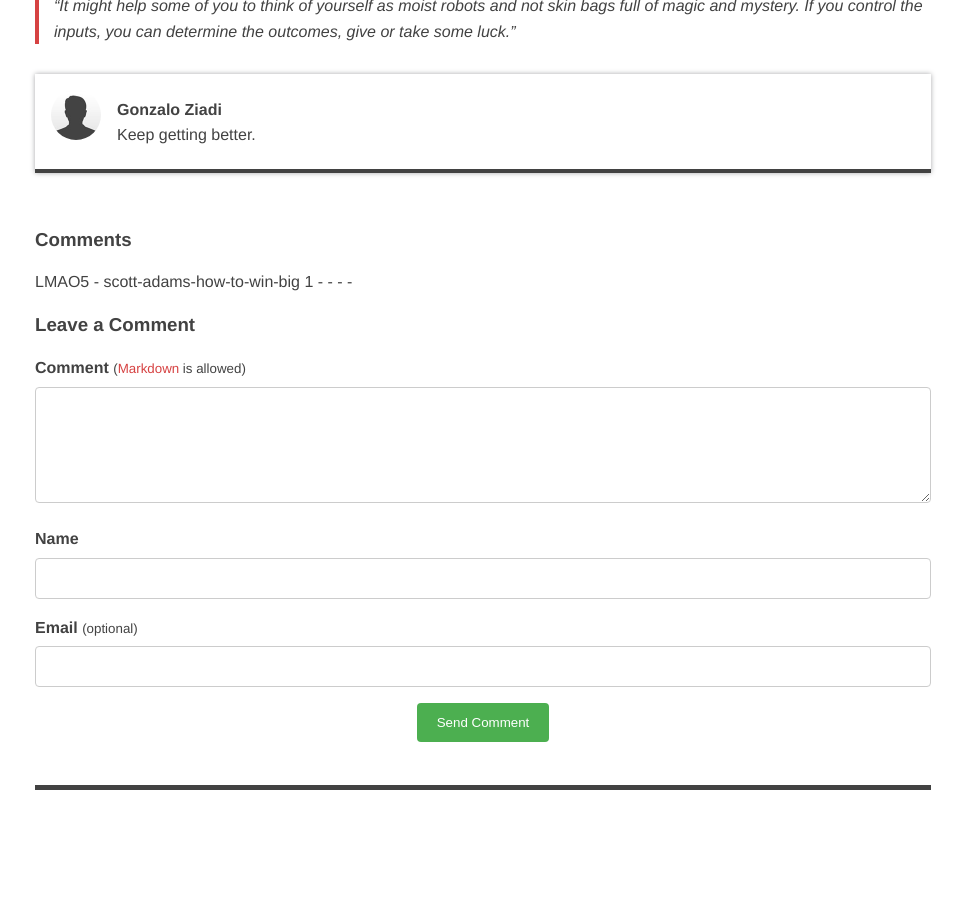
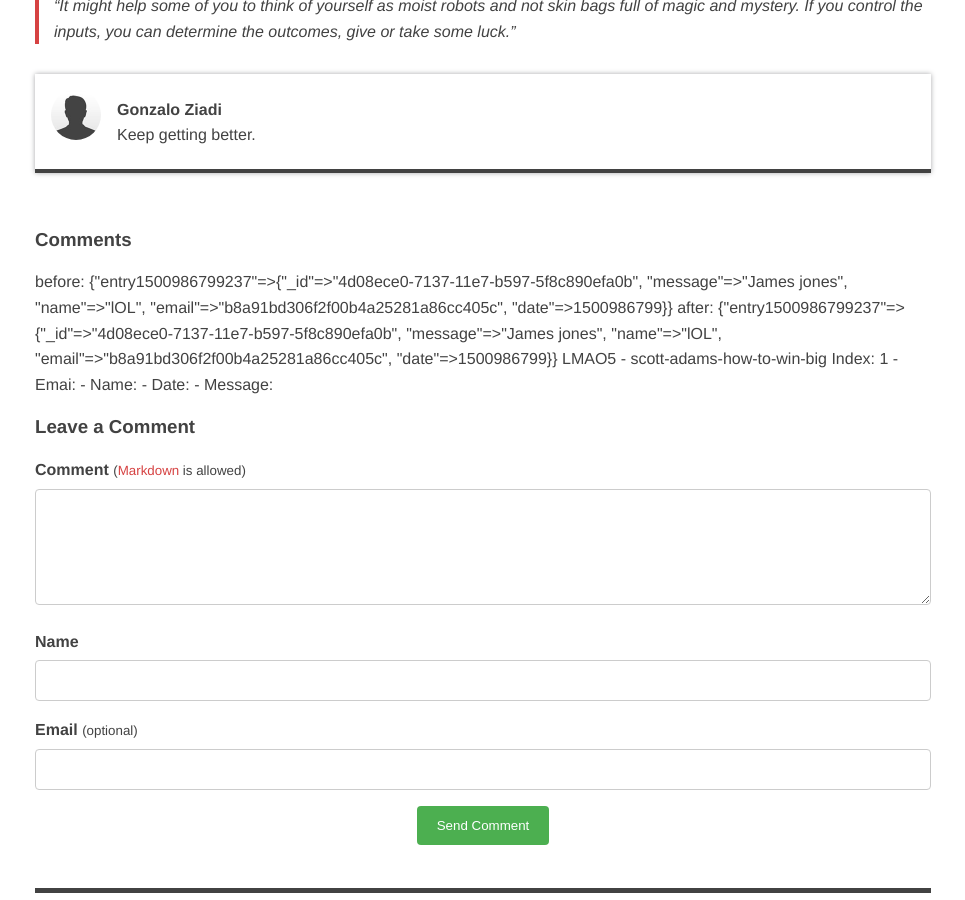
Before and after one commit to frankiecd86/windespair, a Jekyll site: the page built from _posts/2017-04-04-scott-adams-how-to-win-big.md, in a window 1280 px wide and 900 px high, scrolled down 2527 px. Shown: the whole window, without its empty margins (157-1122 px from the left). Built offline with Jekyll 4.4.1, drawn with Linux system fonts in a browser that asks for light colours; before the commit the page ends 3325 px from its top, so only the background shows below that.

Commit message:
Debugging comments

```diff
--- a/_includes/comments.html
+++ b/_includes/comments.html
@@ -7,6 +7,8 @@
           <h3>{% if site.data.comments[page.slug].size > 1 %}{{ site.data.comments[page.slug] | size | append: ' ' }}{% endif %}Comments</h3>
         </header>
         {% assign comments = site.data.comments[page.slug] %}
+        before: {{site.data.comments[page.slug]}}
+        after: {{site.data.comments.[page.slug]}}
         {% for comment in comments %}
           LMAO5 - {{ page.slug }}
           {% assign index       = forloop.index %}
@@ -14,7 +16,7 @@
           {% assign name        = comment.name %}
           {% assign date        = comment.date %}
           {% assign message     = comment.message %}
-          {{index}} - {{email}} - {{name}} - {{date}} - {{message}}
+          Index: {{index}} - Emai: {{email}} - Name: {{name}} - Date: {{date}} - Message: {{message}}
           {% include comment.html index=index email=email name=name date=date message=message %}
         {% endfor %}
       </div>
```
